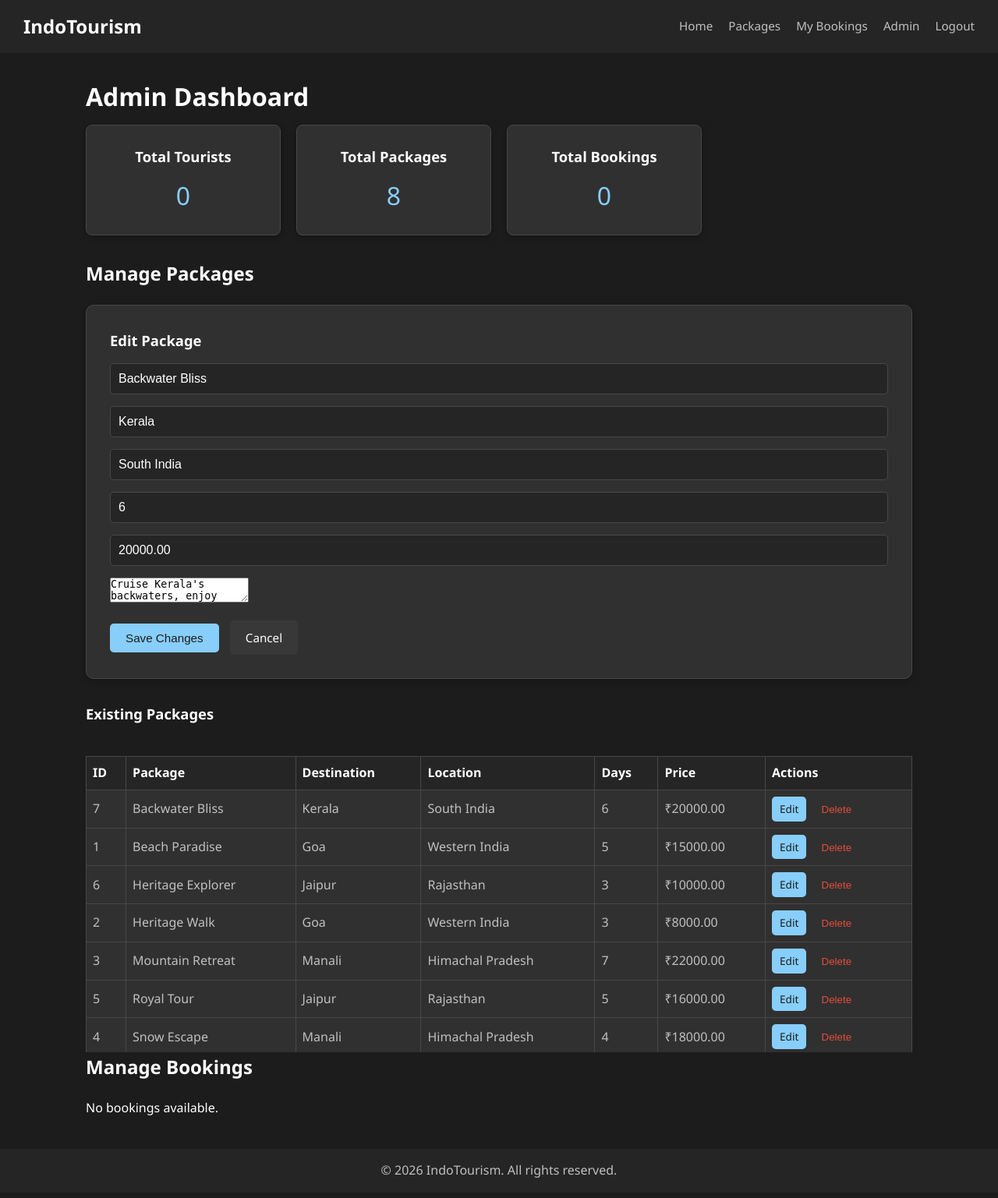
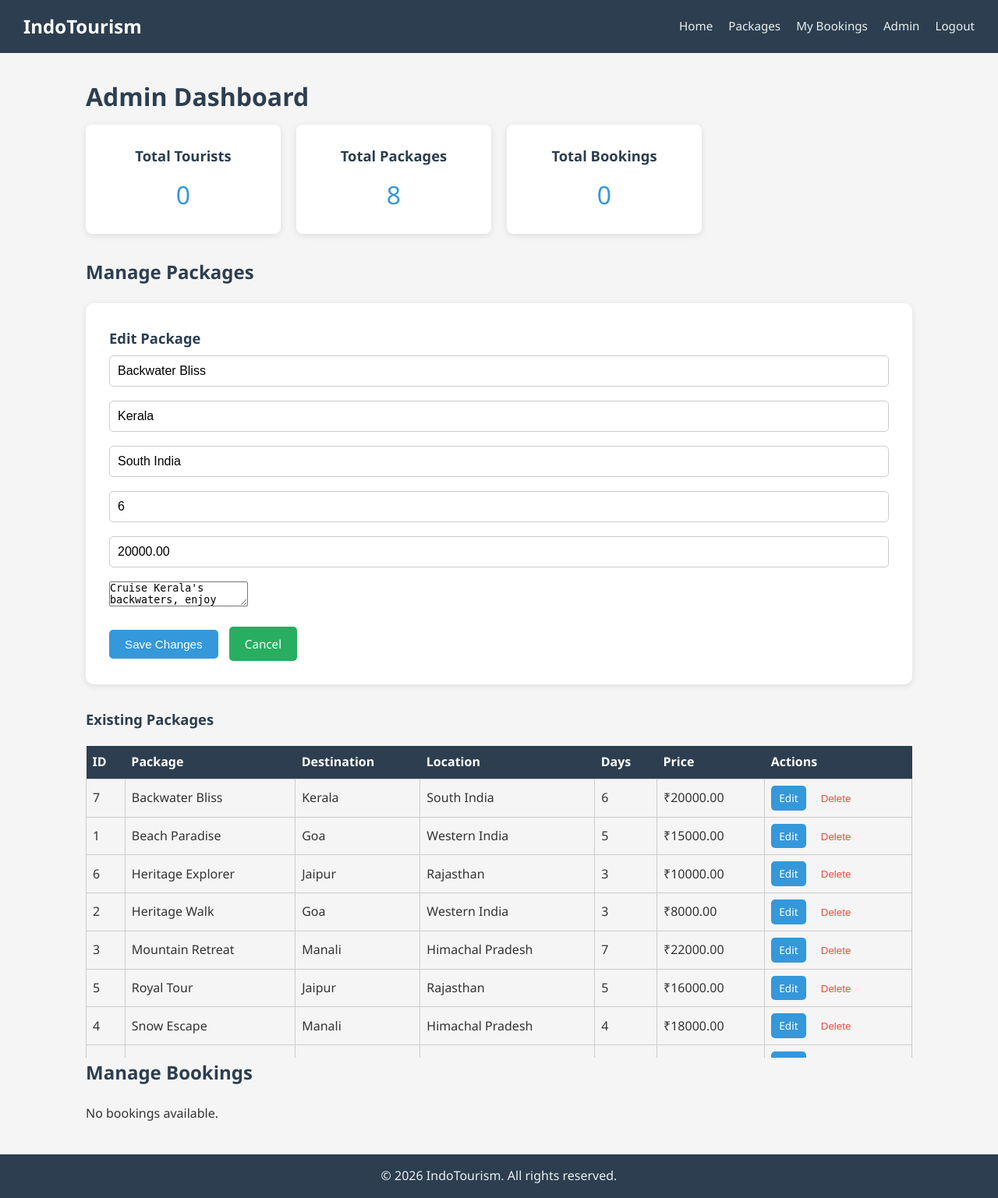
Before and after one commit to ssr2006999/Tourism-management-system, a Flask app: page /admin?edit_pkg=7 in a window 1280 px wide. Shown: the whole page at 78% size. Before the commit the page ends 1511 px from the top, so only its background shows below. Run offline with Flask 3, Linux system fonts and the light colour scheme; the visitor is signed in with stand-in values (Sample User, id 1); data comes from the database, SQL or seed files in the repository; data that the repository does not hold is empty.

Commit message:
Add files via upload

```diff
--- a/static/css/admin.css
+++ b/static/css/admin.css
@@ -6,17 +6,16 @@
 }
 
 .stat-card {
-    background-color: #303030;
+    background-color: #fff;
     border-radius: 8px;
     padding: 25px;
     text-align: center;
-    box-shadow: 0 2px 8px rgba(0, 0, 0, 0.3);
-    border: 1px solid #484848;
+    box-shadow: 0 2px 8px rgba(0, 0, 0, 0.1);
 }
 
 .stat-number {
     font-size: 2rem;
-    color: #87CEFA;
+    color: #3498db;
     margin-top: 10px;
 }
 
@@ -27,31 +26,14 @@
 .admin-form .form-section {
     max-width: none;
     margin: 0;
-    background-color: #303030;
-    border: 1px solid #484848;
 }
 
 .admin-form h3 {
     margin-bottom: 15px;
-    color: #FFFFFF;
 }
 
 .admin-form .form-group {
     margin-bottom: 15px;
-}
-
-.admin-form .form-group label {
-    color: #FFFFFF;
-}
-
-.admin-form .form-group input {
-    background-color: #252525;
-    border: 1px solid #484848;
-    color: #FFFFFF;
-}
-
-.admin-form .form-group input::placeholder {
-    color: #808080;
 }
 
 .admin-table {
@@ -63,29 +45,20 @@
 .admin-table th,
 .admin-table td {
     padding: 8px;
-    border: 1px solid #484848;
+    border: 1px solid #ccc;
     text-align: left;
 }
 
 .admin-table th {
-    background-color: #252525;
-    color: #FFFFFF;
-}
-
-.admin-table td {
-    background-color: #303030;
-    color: #C0C0C0;
+    background-color: #2c3e50;
+    color: white;
 }
 
 .admin-table .btn-small {
     padding: 5px 10px;
     text-decoration: none;
-    background-color: #87CEFA;
-    color: #1C1C1C;
-}
-
-.admin-table .btn-small:hover {
-    background-color: #6CB6E8;
+    background-color: #3498db;
+    color: white;
 }
 
 .admin-table .btn-delete {
@@ -102,10 +75,4 @@
 
 .admin-form .btn-cancel {
     margin-left: 10px;
-    background-color: #383838;
-    color: #FFFFFF;
 }
-
-.admin-form .btn-cancel:hover {
-    background-color: #484848;
-}
--- a/static/css/style.css
+++ b/static/css/style.css
@@ -6,13 +6,13 @@
 
 body {
     font-family: 'Segoe UI', Tahoma, Geneva, Verdana, sans-serif;
-    color: #FFFFFF;
-    background-color: #1C1C1C;
+    color: #333;
+    background-color: #f5f5f5;
     line-height: 1.6;
 }
 
 nav {
-    background-color: #252525;
+    background-color: #2c3e50;
     color: #fff;
     padding: 15px 30px;
     display: flex;
@@ -34,13 +34,13 @@ nav .nav-brand a {
 }
 
 .nav-links a {
-    color: #C0C0C0;
+    color: #ecf0f1;
     text-decoration: none;
     font-size: 0.95rem;
 }
 
 .nav-links a:hover {
-    color: #87CEFA;
+    color: #f39c12;
 }
 
 main {
@@ -51,8 +51,8 @@ main {
 }
 
 footer {
-    background-color: #252525;
-    color: #C0C0C0;
+    background-color: #2c3e50;
+    color: #ecf0f1;
     text-align: center;
     padding: 15px;
     margin-top: 40px;
@@ -61,21 +61,21 @@ footer {
 .hero {
     text-align: center;
     padding: 60px 20px;
-    background-color: #303030;
+    background-color: #fff;
     border-radius: 10px;
-    box-shadow: 0 2px 8px rgba(0, 0, 0, 0.3);
+    box-shadow: 0 2px 8px rgba(0, 0, 0, 0.1);
     margin-bottom: 40px;
 }
 
 .hero h1 {
     font-size: 2.5rem;
-    color: #FFFFFF;
+    color: #2c3e50;
     margin-bottom: 15px;
 }
 
 .hero p {
     font-size: 1.1rem;
-    color: #C0C0C0;
+    color: #666;
     margin-bottom: 25px;
 }
 
@@ -87,19 +87,19 @@ footer {
 
 h1 {
     font-size: 2rem;
-    color: #FFFFFF;
+    color: #2c3e50;
     margin-bottom: 10px;
 }
 
 h2 {
     font-size: 1.5rem;
-    color: #FFFFFF;
+    color: #2c3e50;
     margin-bottom: 20px;
 }
 
 h3 {
     font-size: 1.15rem;
-    color: #FFFFFF;
+    color: #2c3e50;
     margin-bottom: 8px;
 }
 
@@ -115,33 +115,33 @@ h3 {
 }
 
 .btn-primary {
-    background-color: #87CEFA;
-    color: #1C1C1C;
+    background-color: #3498db;
+    color: #fff;
 }
 
 .btn-primary:hover {
-    background-color: #6CB6E8;
+    background-color: #2980b9;
 }
 
 .btn-secondary {
-    background-color: #383838;
+    background-color: #27ae60;
     color: #fff;
 }
 
 .btn-secondary:hover {
-    background-color: #484848;
+    background-color: #219a52;
 }
 
 .btn-small {
     padding: 6px 14px;
     font-size: 0.85rem;
-    background-color: #87CEFA;
-    color: #1C1C1C;
+    background-color: #3498db;
+    color: #fff;
     text-decoration: none;
 }
 
 .btn-small:hover {
-    background-color: #6CB6E8;
+    background-color: #2980b9;
 }
 
 .card-grid {
@@ -152,26 +152,24 @@ h3 {
 }
 
 .card {
-    background-color: #303030;
+    background-color: #fff;
     border-radius: 8px;
     padding: 20px;
-    box-shadow: 0 2px 8px rgba(0, 0, 0, 0.3);
-    border: 1px solid #484848;
+    box-shadow: 0 2px 8px rgba(0, 0, 0, 0.1);
 }
 
 .card p {
-    color: #C0C0C0;
+    color: #555;
     margin-bottom: 5px;
 }
 
 .form-section {
     max-width: 450px;
     margin: 40px auto;
-    background-color: #303030;
+    background-color: #fff;
     padding: 30px;
     border-radius: 10px;
-    box-shadow: 0 2px 8px rgba(0, 0, 0, 0.3);
-    border: 1px solid #484848;
+    box-shadow: 0 2px 8px rgba(0, 0, 0, 0.1);
 }
 
 .form-group {
@@ -182,21 +180,15 @@ h3 {
     display: block;
     margin-bottom: 5px;
     font-weight: bold;
-    color: #FFFFFF;
+    color: #2c3e50;
 }
 
 .form-group input {
     width: 100%;
     padding: 10px;
-    border: 1px solid #484848;
+    border: 1px solid #ccc;
     border-radius: 5px;
     font-size: 1rem;
-    background-color: #252525;
-    color: #FFFFFF;
-}
-
-.form-group input::placeholder {
-    color: #808080;
 }
 
 .stats-grid {
@@ -207,17 +199,16 @@ h3 {
 }
 
 .stat-card {
-    background-color: #303030;
+    background-color: #fff;
     border-radius: 8px;
     padding: 25px;
-    text-align: center;
-    box-shadow: 0 2px 8px rgba(0, 0, 0, 0.3);
-    border: 1px solid #484848;
+    text-align: center.
+    box-shadow: 0 2px 8px rgba(0, 0, 0, 0.1);
 }
 
 .stat-number {
     font-size: 2rem;
-    color: #87CEFA;
+    color: #3498db;
     margin-top: 10px;
 }
 
--- a/templates/admin.html
+++ b/templates/admin.html
@@ -32,33 +32,33 @@
     {% if all_packages %}
     <h3>Existing Packages</h3>
     <div style="max-height: 400px; overflow-y: auto; margin-top: 20px;">
-        <table class="admin-table">
+        <table style="width: 100%; border-collapse: collapse;">
             <thead>
-                <tr>
-                    <th>ID</th>
-                    <th>Package</th>
-                    <th>Destination</th>
-                    <th>Location</th>
-                    <th>Days</th>
-                    <th>Price</th>
-                    <th>Actions</th>
+                <tr style="background-color: #2c3e50; color: white;">
+                    <th style="padding: 8px; text-align: left;">ID</th>
+                    <th style="padding: 8px; text-align: left;">Package</th>
+                    <th style="padding: 8px; text-align: left;">Destination</th>
+                    <th style="padding: 8px; text-align: left;">Location</th>
+                    <th style="padding: 8px; text-align: left;">Days</th>
+                    <th style="padding: 8px; text-align: left;">Price</th>
+                    <th style="padding: 8px; text-align: left;">Actions</th>
                 </tr>
             </thead>
             <tbody>
             {% for p in all_packages %}
                 <tr>
-                    <td>{{ p.id }}</td>
-                    <td>{{ p.package_name }}</td>
-                    <td>{{ p.destination_name }}</td>
-                    <td>{{ p.location }}</td>
-                    <td>{{ p.days }}</td>
-                    <td>₹{{ p.price }}</td>
-                    <td>
-                        <a href="{{ url_for('admin.admin_dashboard', edit_pkg=p.id) }}" class="btn btn-small">Edit</a>
+                    <td style="padding: 8px; border: 1px solid #ccc;">{{ p.id }}</td>
+                    <td style="padding: 8px; border: 1px solid #ccc;">{{ p.package_name }}</td>
+                    <td style="padding: 8px; border: 1px solid #ccc;">{{ p.destination_name }}</td>
+                    <td style="padding: 8px; border: 1px solid #ccc;">{{ p.location }}</td>
+                    <td style="padding: 8px; border: 1px solid #ccc;">{{ p.days }}</td>
+                    <td style="padding: 8px; border: 1px solid #ccc;">₹{{ p.price }}</td>
+                    <td style="padding: 8px; border: 1px solid #ccc;">
+                        <a href="{{ url_for('admin.admin_dashboard', edit_pkg=p.id) }}" class="btn btn-small" style="background-color: #3498db; color: white; padding: 5px 10px; text-decoration: none;">Edit</a>
                         <form method="POST" action="{{ url_for('admin.admin_dashboard') }}" style="display: inline; margin-left: 5px;">
                             <input type="hidden" name="csrf_token" value="{{ csrf_token() }}">
                             <input type="hidden" name="pkg_id" value="{{ p.id }}">
-                            <button type="submit" name="action" value="delete_package" class="btn-delete" onclick="return confirm('Are you sure you want to delete this package?');">Delete</button>
+                            <button type="submit" name="action" value="delete_package" style="background: none; border: none; color: #e74c3c; cursor: pointer; padding: 5px 10px;" onclick="return confirm('Are you sure you want to delete this package?');">Delete</button>
                         </form>
                     </td>
                 </tr>
@@ -73,36 +73,36 @@
     <h2>Manage Bookings</h2>
     {% if all_bookings %}
     <div style="max-height: 400px; overflow-y: auto; margin-top: 20px;">
-        <table class="admin-table">
+        <table style="width: 100%; border-collapse: collapse;">
             <thead>
-                <tr>
-                    <th>Booking ID</th>
-                    <th>Tourist</th>
-                    <th>Package</th>
-                    <th>Destination</th>
-                    <th>Location</th>
-                    <th>Travel Date</th>
-                    <th>People</th>
-                    <th>Total</th>
-                    <th>Payment Method</th>
-                    <th>Payment Status</th>
-                    <th>Booking Status</th>
+                <tr style="background-color: #2c3e50; color: white;">
+                    <th style="padding: 8px; text-align: left;">Booking ID</th>
+                    <th style="padding: 8px; text-align: left;">Tourist</th>
+                    <th style="padding: 8px; text-align: left;">Package</th>
+                    <th style="padding: 8px; text-align: left;">Destination</th>
+                    <th style="padding: 8px; text-align: left;">Location</th>
+                    <th style="padding: 8px; text-align: left;">Travel Date</th>
+                    <th style="padding: 8px; text-align: left;">People</th>
+                    <th style="padding: 8px; text-align: left;">Total</th>
+                    <th style="padding: 8px; text-align: left;">Payment Method</th>
+                    <th style="padding: 8px; text-align: left;">Payment Status</th>
+                    <th style="padding: 8px; text-align: left;">Booking Status</th>
                 </tr>
             </thead>
             <tbody>
             {% for b in all_bookings %}
                 <tr>
-                    <td>{{ b.id }}</td>
-                    <td>{{ b.tourist_name }}</td>
-                    <td>{{ b.package_name }}</td>
-                    <td>{{ b.destination_name }}</td>
-                    <td>{{ b.location }}</td>
-                    <td>{{ b.travel_date }}</td>
-                    <td>{{ b.num_people }}</td>
-                    <td>₹{{ b.total_price }}</td>
-                    <td>{{ b.payment_method or '-' }}</td>
-                    <td>{{ b.payment_status }}</td>
-                    <td>{{ b.status }}</td>
+                    <td style="padding: 8px; border: 1px solid #ccc;">{{ b.id }}</td>
+                    <td style="padding: 8px; border: 1px solid #ccc;">{{ b.tourist_name }}</td>
+                    <td style="padding: 8px; border: 1px solid #ccc;">{{ b.package_name }}</td>
+                    <td style="padding: 8px; border: 1px solid #ccc;">{{ b.destination_name }}</td>
+                    <td style="padding: 8px; border: 1px solid #ccc;">{{ b.location }}</td>
+                    <td style="padding: 8px; border: 1px solid #ccc;">{{ b.travel_date }}</td>
+                    <td style="padding: 8px; border: 1px solid #ccc;">{{ b.num_people }}</td>
+                    <td style="padding: 8px; border: 1px solid #ccc;">₹{{ b.total_price }}</td>
+                    <td style="padding: 8px; border: 1px solid #ccc;">{{ b.payment_method or '-' }}</td>
+                    <td style="padding: 8px; border: 1px solid #ccc;">{{ b.payment_status }}</td>
+                    <td style="padding: 8px; border: 1px solid #ccc;">{{ b.status }}</td>
                 </tr>
             {% endfor %}
             </tbody>
--- a/templates/base.html
+++ b/templates/base.html
@@ -33,7 +33,7 @@
             {% if messages %}
                 <div style="max-width: 1100px; margin: 20px auto; padding: 0 20px;">
                     {% for message in messages %}
-                        <div style="background-color: #303030; color: #C0C0C0; border: 1px solid #484848; padding: 12px; border-radius: 5px; margin-bottom: 10px;">{{ message }}</div>
+                        <div style="background-color: #f8d7da; color: #721c24; border: 1px solid #f5c6cb; padding: 12px; border-radius: 5px; margin-bottom: 10px;">{{ message }}</div>
                     {% endfor %}
                 </div>
             {% endif %}
--- a/templates/book.html
+++ b/templates/book.html
@@ -20,7 +20,7 @@
             <p><strong>Location:</strong> {{ pkg.location }}</p>
             <p><strong>Duration:</strong> {{ pkg.days }} days</p>
             <p><strong>Price per person:</strong> ₹{{ pkg.price }}</p>
-            <p id="total-price-display">
+            <p id="total-price-display" style="font-size: 1.2rem; font-weight: bold; color: #2c3e50; margin-top: 10px;">
                 Total Price: ₹{{ pkg.price }}
             </p>
             <input type="hidden" name="package_id" value="{{ pkg.id }}">
@@ -44,7 +44,7 @@
             <p><strong>Location:</strong> <span id="selected-pkg-location"></span></p>
             <p><strong>Duration:</strong> <span id="selected-pkg-days"></span> days</p>
             <p><strong>Price per person:</strong> ₹<span id="selected-pkg-price"></span></p>
-            <p id="total-price-display">
+            <p id="total-price-display" style="font-size: 1.2rem; font-weight: bold; color: #2c3e50; margin-top: 10px;">
                 Total Price: ₹<span id="selected-pkg-total"></span>
             </p>
             <input type="hidden" id="base-price" value="">
--- a/templates/macros.html
+++ b/templates/macros.html
@@ -1,7 +1,7 @@
 {% macro package_form(package=None) %}
-<form method="POST" action="{{ url_for('admin.admin_dashboard') }}" class="admin-form">
+<form method="POST" action="{{ url_for('admin.admin_dashboard') }}" style="margin-bottom: 30px;">
     <input type="hidden" name="csrf_token" value="{{ csrf_token() }}">
-    <div class="form-section">
+    <div class="form-section" style="max-width: none; margin: 0;">
         <h3>{{ 'Edit Package' if package else 'Add Package' }}</h3>
         {% if package %}
         <input type="hidden" name="pkg_id" value="{{ package.id }}">
@@ -29,7 +29,7 @@
         </div>
         <button type="submit" class="btn btn-primary">{{ 'Save Changes' if package else 'Add Package' }}</button>
         {% if package %}
-        <a href="{{ url_for('admin.admin_dashboard') }}" class="btn btn-secondary btn-cancel">Cancel</a>
+        <a href="{{ url_for('admin.admin_dashboard') }}" class="btn btn-secondary" style="margin-left: 10px;">Cancel</a>
         {% endif %}
     </div>
 </form>
```
Also changed, not shown: static/css/auth.css (+5 -5 lines), static/css/booking.css (+5 -11 lines), templates/my_bookings.html (+22 -22 lines), templates/payment.html (+8 -8 lines).
